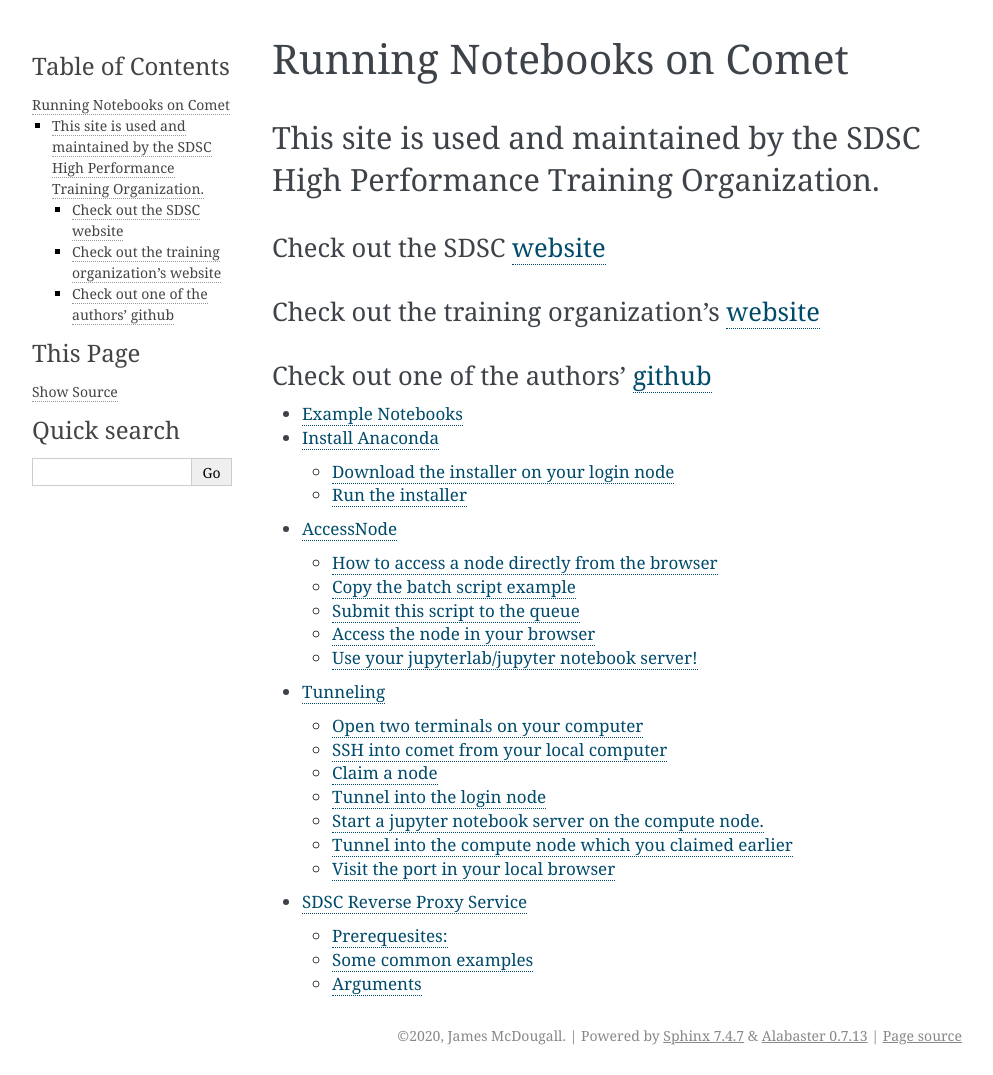
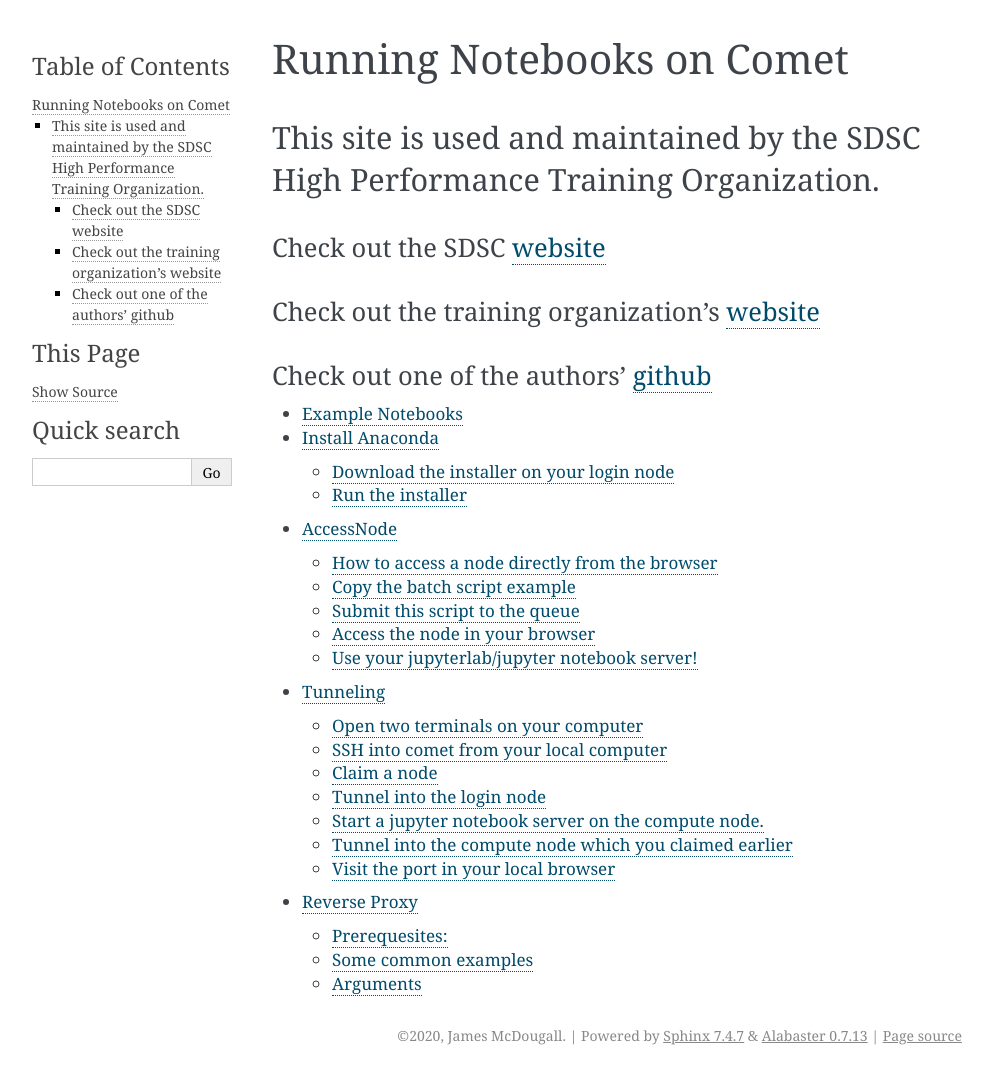
Before and after one commit to sdsc-hpc-training-org/notebooks-101, a Sphinx documentation site: the page built from Docs/source/index.rst, in a window 1280 px wide. Shown: the whole page, without its empty margins (148-1141 px from the left). Built offline with Sphinx 7.4.7, drawn with Linux system fonts in a browser that asks for light colours.

Commit message:
Update reverseProxy.md

```diff
--- a/Docs/source/methods/reverseProxy.md
+++ b/Docs/source/methods/reverseProxy.md
@@ -1,4 +1,4 @@
-# SDSC Reverse Proxy Service
+# Reverse Proxy
 
 ## Prerequesites:
 
```
